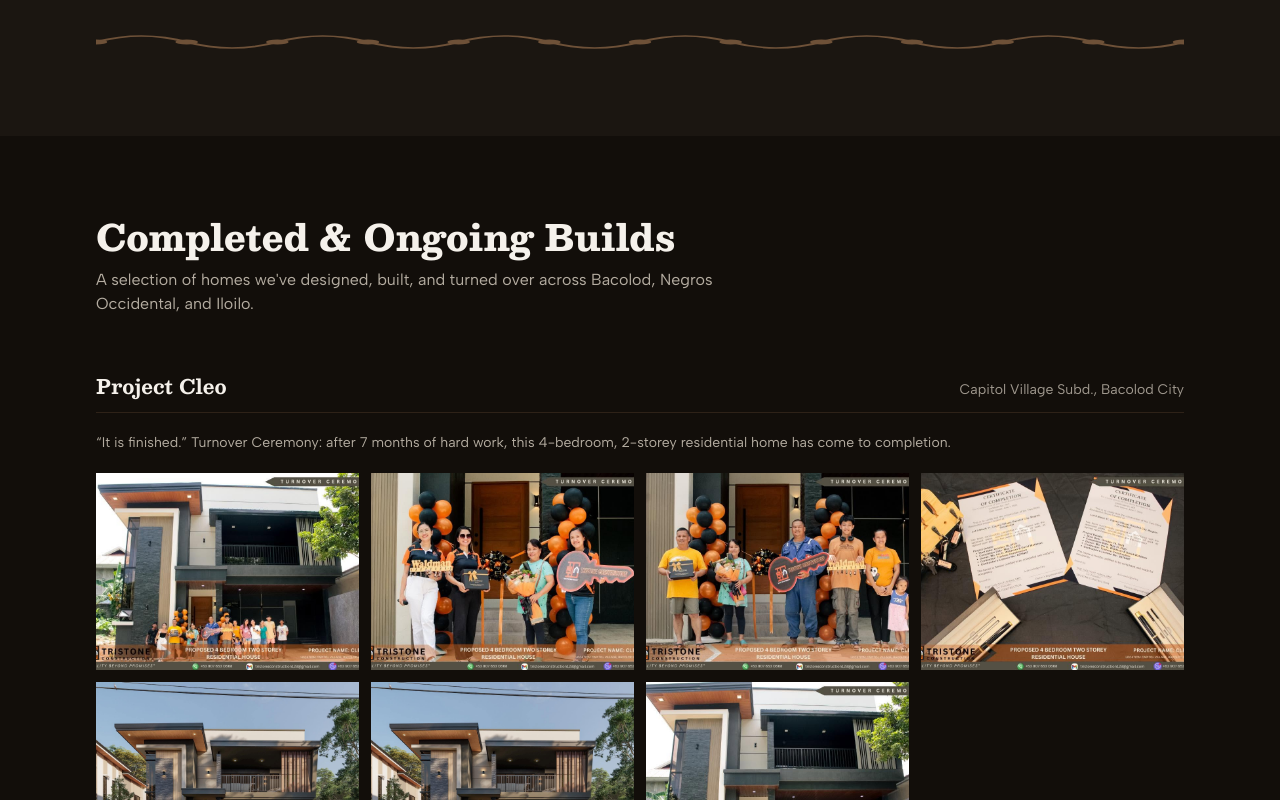
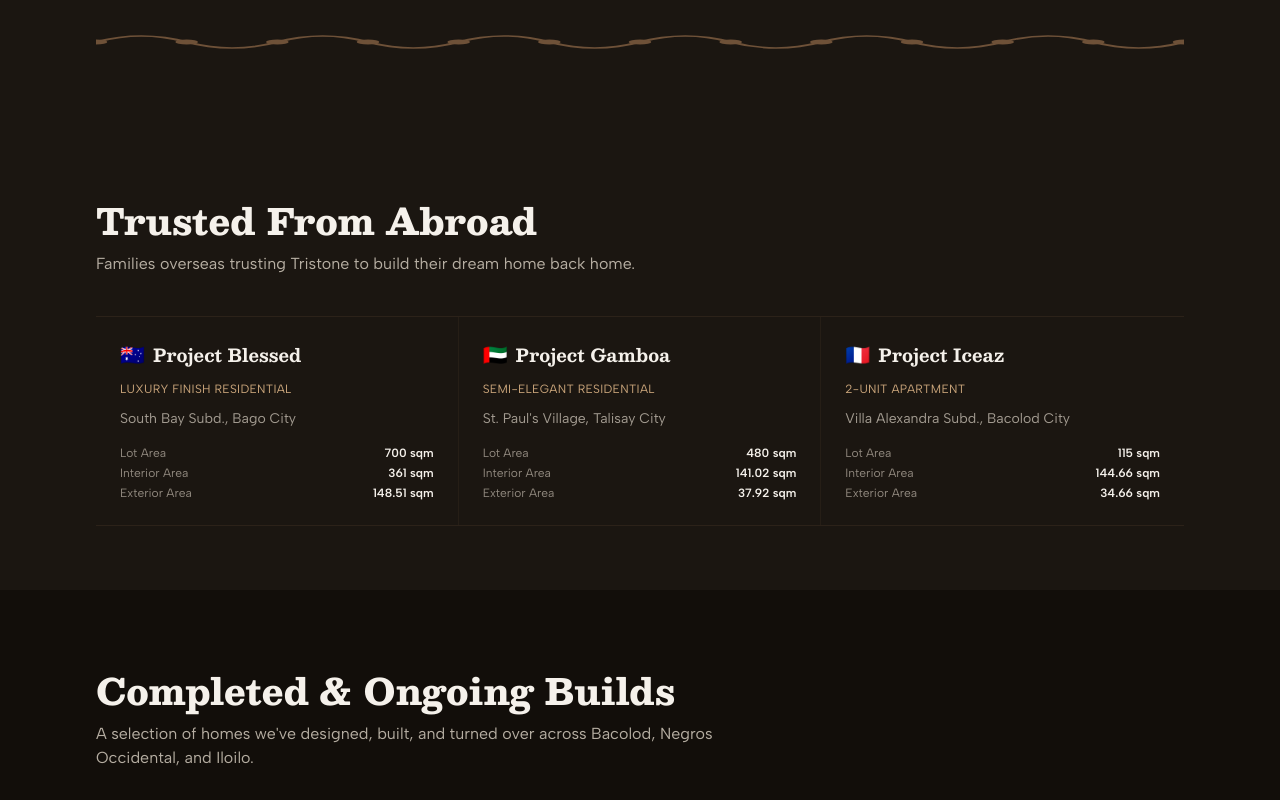
Before and after one commit to JustineSalinas/tristone-construction, a Next.js app: page / in a window 1280 px wide. Shown: the part 3460-4260 px from the top of the page. Built offline with nearby package versions, Linux system fonts and the light colour scheme.

Commit message:
feat: wire international clients section into homepage

```diff
--- a/src/app/page.tsx
+++ b/src/app/page.tsx
@@ -1,6 +1,7 @@
 import Navbar from "@/components/Navbar";
 import Hero from "@/components/Hero";
 import FeaturedProjects from "@/components/FeaturedProjects";
+import InternationalClients from "@/components/InternationalClients";
 import Gallery from "@/components/Gallery";
 import Projects2025 from "@/components/Projects2025";
 import Videos from "@/components/Videos";
@@ -18,6 +19,7 @@ export default function Home() {
       <main className="flex-1">
         <Hero />
         <FeaturedProjects />
+        <InternationalClients />
         <Gallery />
         <Projects2025 />
         <Videos />
```
